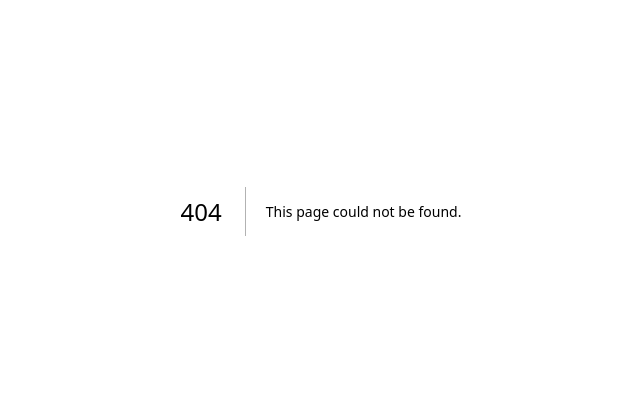
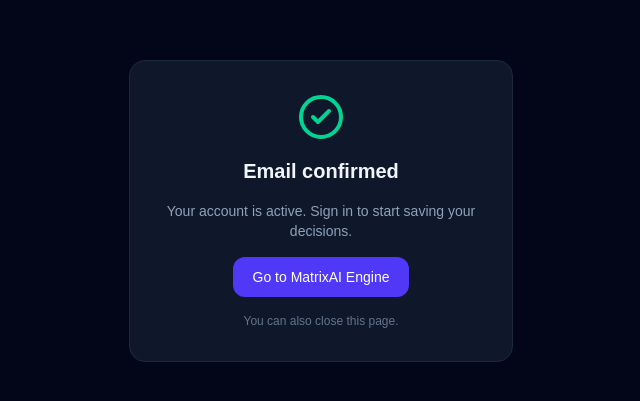
Before and after one commit to Dellzy1/matrix-ai-engine, a Next.js app: page /confirmed in a window 1280 px wide. Before the commit this address had no page. Shown: the part 189-590 px from the top of the page, without its empty margins (319-959 px from the left). Built offline with nearby package versions, Linux system fonts and the light colour scheme.

Commit message:
Add confirmation page

```diff
--- /dev/null
+++ b/src/app/confirmed/page.tsx
@@ -0,0 +1,23 @@
+import Link from "next/link";
+import { CheckCircle2 } from "lucide-react";
+
+export default function ConfirmedPage() {
+  return (
+    <main className="min-h-screen flex items-center justify-center bg-slate-950 text-slate-100 p-6">
+      <div className="max-w-sm w-full text-center space-y-4 p-8 rounded-2xl border border-slate-800 bg-slate-900">
+        <CheckCircle2 className="w-12 h-12 text-emerald-400 mx-auto" />
+        <h1 className="text-xl font-bold">Email confirmed</h1>
+        <p className="text-sm text-slate-400">
+          Your account is active. Sign in to start saving your decisions.
+        </p>
+        <Link
+          href="/"
+          className="inline-block bg-indigo-600 hover:bg-indigo-500 text-white text-sm font-medium px-5 py-2.5 rounded-xl"
+        >
+          Go to MatrixAI Engine
+        </Link>
+        <p className="text-xs text-slate-500">You can also close this page.</p>
+      </div>
+    </main>
+  );
+}
```
